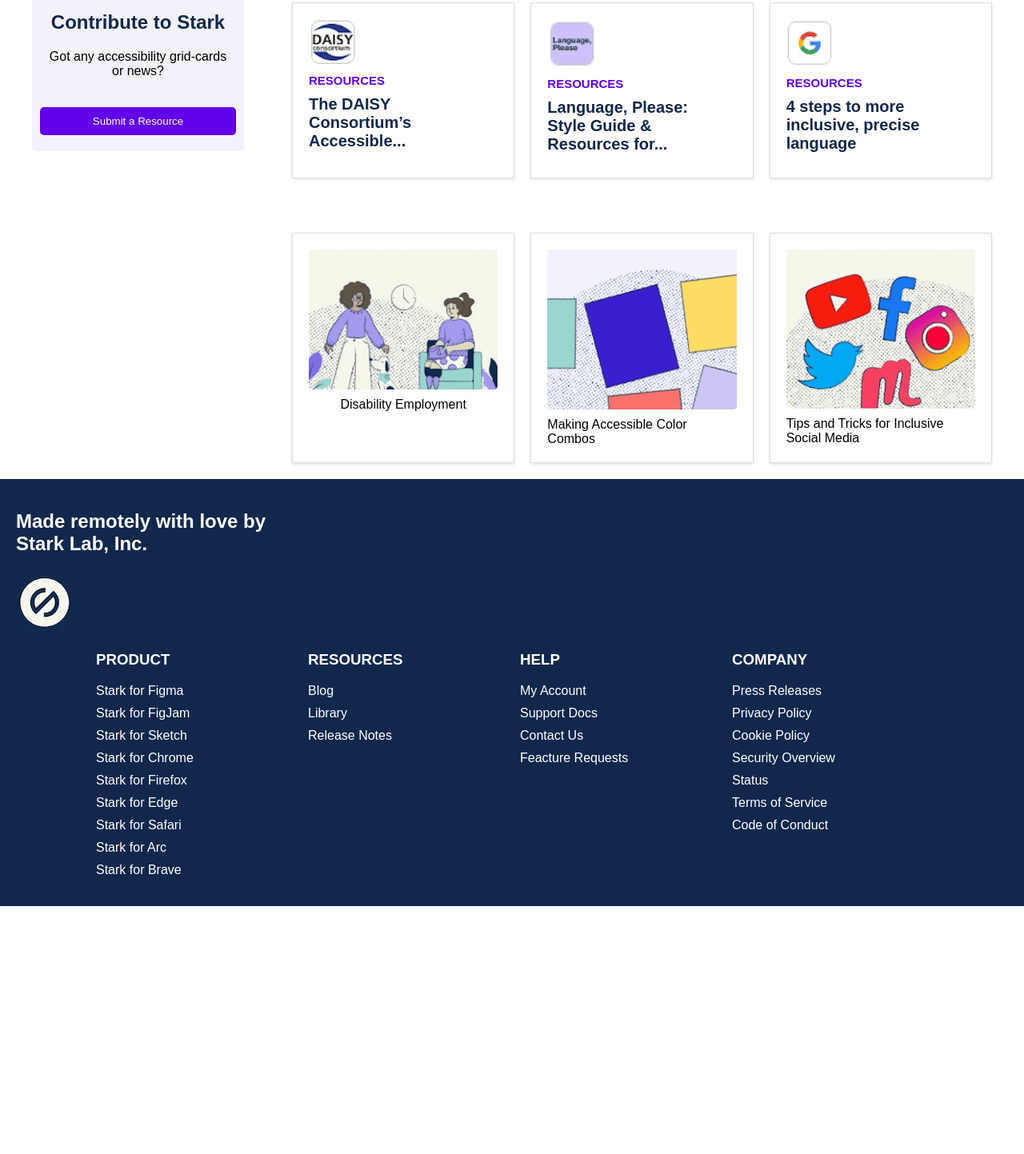
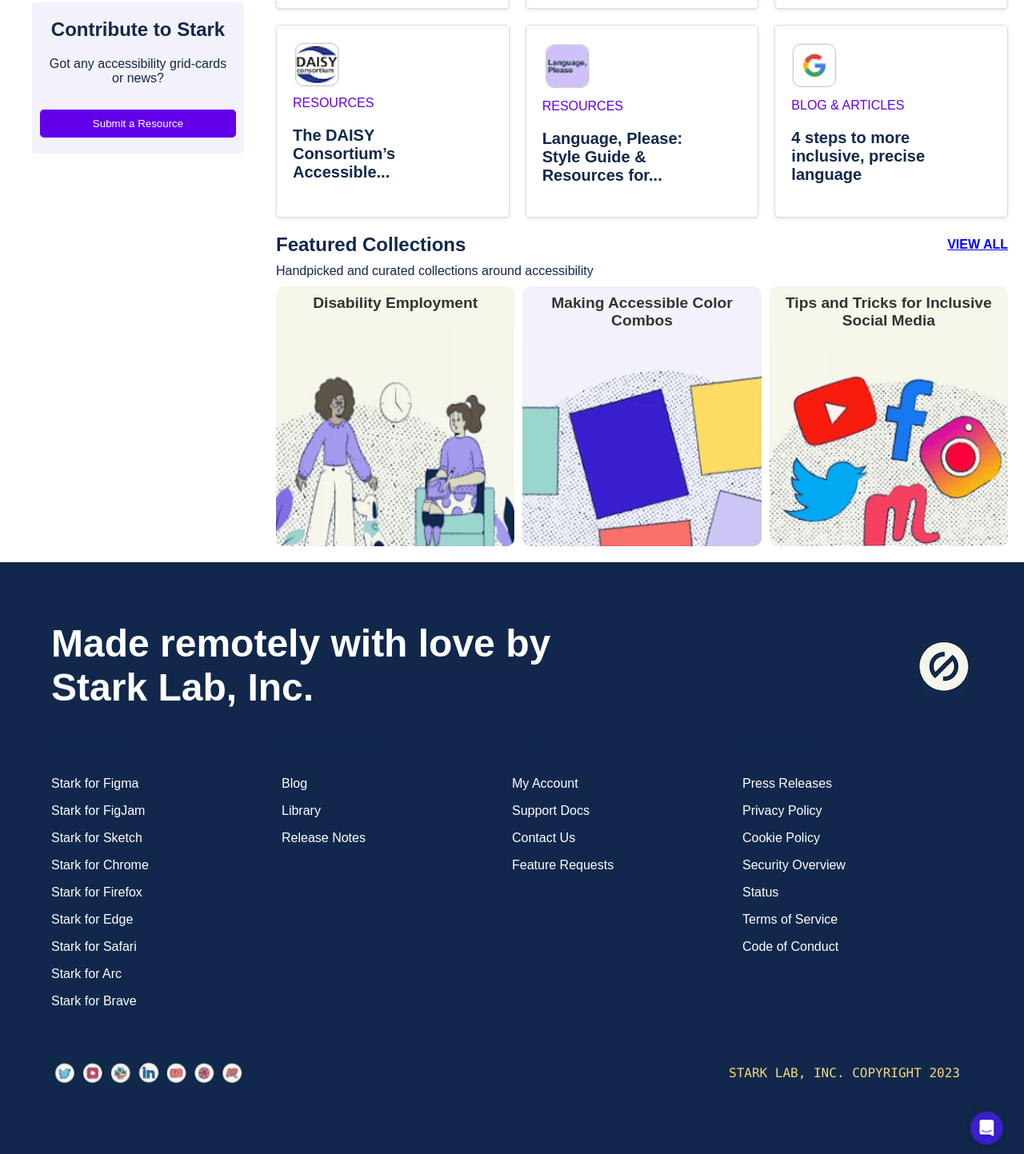
Before and after one commit to Luis-L02/pw22431112, a plain HTML site: page practica12/index.html in a window 1280 px wide. Shown: the part 418-1861 px from the top of the page at 80% size. Before the commit the page ends 1551 px from the top, so only its background shows below. Drawn offline with Linux system fonts and the light colour scheme.

Commit message:
Examen terminado & refactorizado

```diff
--- a/practica12/css/estilos.css
+++ b/practica12/css/estilos.css
@@ -1,8 +1,13 @@
-html{
-    --headernav-color:#F6F6EA;
-    --fontnav-color:#4838A9;
-    --azul-marino:#11284C;
+/* Variables de color */
+html {
+    --headernav-color: #F6F6EA;
+    --fontnav-color: #4838A9;
+    --azul-marino: #11284C;
+    --button-color: #6200ea;
+    --color-span:var(--button-color);
 }
+
+/* Estilos generales del cuerpo */
 body {
     font-family: 'Arial', sans-serif;
     margin: 0 auto;
@@ -12,18 +17,20 @@
     min-height: 100vh;
     max-width: 1400px;
 }
-h1{
-    color: #122A4A;
-}
-h2,h3{
-    color: white;
+
+/* Estilos de encabezados y párrafos */
+h1, h2, h3, p {
+    color: var(--azul-marino);
+    margin: 0;
+    padding: 10px 0;
 }
 
+/* Encabezado */
 header {
     padding: 10px 20px;
     background-color: var(--headernav-color);
+}
 
-}
 header nav ul {
     list-style: none;
     padding: 0;
@@ -33,7 +40,7 @@
 }
 
 header nav ul li {
-    padding: 0px 20px 0px 20px;
+    padding: 0 20px;
 }
 
 header nav ul li a {
@@ -46,25 +53,35 @@
     height: 50px;
     width: 60px;
 }
+span{
+    color: var(--color-span);
+}
 
-.daystrial {
-    background-color: #6200ea;
+/* Botón de prueba */
+.daystrial, .boton-resource {
+    background-color: var(--button-color);
     color: #fff;
     padding: 10px 20px;
     border-radius: 5px;
-    text-decoration: none;
+    border: none;
+    width: 100%;
+    margin-top: 20px;
+    cursor: pointer;
 }
 
+/* Estilos del contenido principal */
 main {
     padding: 20px;
 }
 
+/* Diseño de la cuadrícula principal */
 .grid-principal {
     display: grid;
     grid-template-columns: 1fr 3fr;
     gap: 20px;
 }
-/*Side bar*/
+
+/* Sidebar */
 .sidebar {
     padding: 20px;
 }
@@ -76,48 +93,58 @@
 
 .sidebar ul li {
     margin-bottom: 10px;
+    cursor: pointer;
 }
 
-.sidebar ul li a {
-    text-decoration: none;
-    color: #333;
-}
-
-.boton-resource {
-    background-color: #6200ea;
-    color: #fff;
-    padding: 10px;
-    border: none;
-    border-radius: 5px;
-    width: 100%;
-    margin-top: 20px;
-    cursor: pointer;
-}
-.stark{
+/* Sección Stark */
+.stark {
     background-color: #F3F2FB;
     border-radius: 5px;
-    align-items: center;
-    justify-content: center;
     text-align: center;
     padding: 10px 10px 20px 10px;
 }
-.stark h2{
+
+.stark h2 {
     color: var(--azul-marino);
 }
 
-input[type="text"]{
+/* Estilos de formularios */
+input[type="text"] {
     width: 100%;
     padding: 10px;
     border-radius: 5px;
     border: 1px solid #ddd;
-    margin-bottom: 10pxx
+    margin-bottom: 10px;
 }
 
-
-.library-content {
-    padding: 0 20px;
+/* Nuevos en la librería */
+.view-all {
+    text-decoration: underline;
+    color: blue;
+    font-weight: bold;
+    margin-left: auto;
+    cursor: pointer;
 }
 
+/* Encabezado y contenido de la biblioteca */
+.library-header {
+    display: flex;
+    justify-content: space-between;
+    align-items: center;
+}
+
+.library-header h1,
+.library-header h2 {
+    font-size: 24px;
+    padding: 0;
+    margin: 0;
+}
+
+.library-header h2 {
+    color: var(--azul-marino);
+}
+
+/* Tarjetas de la cuadrícula */
 .grid-cards {
     display: grid;
     grid-template-columns: repeat(3, 1fr);
@@ -128,96 +155,163 @@
 .card {
     background-color: #fff;
     border: 1px solid #ddd;
+    border-radius: 5px;
     padding: 20px;
     display: flex;
     flex-direction: column;
     align-items: start;
+    transition: transform 0.3s ease;
     box-shadow: 0 2px 4px rgba(0, 0, 0, 0.1);
 }
+
+.card:hover {
+    transform: translateY(-10px);
+}
+
 .card img {
     max-width: 100%;
     height: auto;
     margin-bottom: 10px;
 }
-.card h2{
+
+.card h2 {
     font-size: 20px;
-    color: var(--azul-marino);
-    margin: 10px 0px;
+    margin: 10px 0;
 }
-span{
-    color: #6200ea;
-    font-weight: bolder;
-    font-size: 15px;
-}
-/*Asidek*/
 
-
-
+/* Colecciones */
 .grid-collections {
     display: grid;
     grid-template-columns: repeat(3, 1fr);
-    gap: 20px;
+    column-gap: 10px;
+    justify-content: space-evenly;
 }
 
 .collection-card {
-    background-color: #fff;
-    border: 1px solid #ddd;
-    padding: 20px;
-    display: flex;
-    flex-direction: column;
-    align-items: center;
-    box-shadow: 0 2px 4px rgba(0, 0, 0, 0.1);
+    border-radius: 10px;
+    overflow: hidden;
+    width: 100%;
+    text-align: center;
+    transition: transform 0.3s ease;
+    display: grid;
+    grid-template-rows: auto 1fr;
+}
+
+.collection-card:hover {
+    transform: translateY(-10px);
+}
+
+.card-header {
+    font-size: 1.2em;
+    font-weight: bold;
+    color: #333;
+    margin-bottom: 10px;
 }
 
 .collection-card img {
-    max-width: 100%;
-    height: auto;
-    margin-bottom: 10px;
+    height: 100%;
+    width: 100%;
 }
 
-/*Footer*/
-
-footer {
-    background-color: var(--azul-marino);
-    padding: 20px;
+/* FOOTER -----------*/
+.footer {
+    background-color: #11284c;
+    position: relative;
+    color: white;
+    padding: 4rem;
 }
 
-.grid-footer {
-    display: grid;
-    grid-template-columns: 1 2fr;
-    gap: 0px;
+.footer-header {
+    display: flex;
+    justify-content: space-between;
+    align-items: center;
+    margin-bottom: 1rem;
 }
 
-.grid-footer-links {
-    display: grid;
-    grid-template-columns: repeat(4, 1fr);
-    gap: 20px;
-    justify-content: center;
-    margin: 0 100px;
+.footer-title {
+    font-size: 3rem;
+    font-weight: bold;
+    color: white;
+}
 
+.footer-content {
+    display: flex;
+    justify-content: space-between;
+    flex-wrap: wrap;
 }
-.grid-footer-links article ul {
+
+.footer-section {
+    flex: 1;
+    min-width: 150px;
+    margin-bottom: 1rem;
+}
+
+.footer-section ul {
     list-style: none;
     padding: 0;
 }
 
-.grid-footer-links article ul li {
-    margin-bottom: 10px;
+.footer-section ul li {
+    margin-bottom: 1rem;
 }
 
-.grid-footer-links article ul li a {
+.footer-section ul li a {
     text-decoration: none;
     color: white;
 }
 
-.grid-footer-links section h3 {
-    margin-bottom: 10px;
+.footer-bottom {
+    display: flex;
+    justify-content: space-between;
+    align-items: center;
+    margin-top: 2rem;
+    padding-bottom: 1rem;
 }
 
-.side-text{
+.links {
+    width: 19dvw;
+    padding-right: 1rem;
+}
+
+.footer-right {
+    display: flex;
+    align-items: center;
+}
+
+.copyright {
+    margin-right: 1rem;
+    color: #f3d875;
+    font-family: consolas;
+}
+
+.chat-button {
+    background: none;
+    border: none;
+    cursor: pointer;
+    margin: 1rem;
+    position: absolute;
+    right: 0;
+    bottom: 0;
+}
+
+.chat-button img {
+    width: 50px;
+}
+/* Texto lateral */
+.side-text {
     padding: 10px;
+}
 
+/* Estilo especial para el tercer elemento del menú */
+nav > ul > li:nth-child(3) {
+    color: var(--button-color);
 }
-nav > ul > li:nth-child(3){
-    color: #6200ea;
+
+/* Estilos de fondo */
+.beige {
+    background-color: #F6F6EA;
 }
+
+.combos {
+    background-color: #F3F2FB;
+}
--- a/practica12/index.html
+++ b/practica12/index.html
@@ -1,11 +1,13 @@
 <!DOCTYPE html>
 <html lang="es">
+
 <head>
     <meta charset="UTF-8">
     <meta name="viewport" content="width=device-width, initial-scale=1.0">
     <title>Examen HTML5 + CSS3</title>
     <link rel="stylesheet" href="css/estilos.css">
 </head>
+
 <body>
     <header>
         <nav>
@@ -13,7 +15,7 @@
                 <li><img src="img/logo_library.png" alt=""></li>
                 <li><a href="#">PRODUCT</a></li>
                 <li><a href="#">PRICING</a></li>
-                <li><a href="#">Blog</a></li>
+                <li><a href="#">BLOG</a></li>
                 <li><a href="#">LIBRARY</a></li>
                 <li><a href="#">SUPPORT</a></li>
                 <li><a href="#">LOG IN</a></li>
@@ -40,17 +42,21 @@
                 </nav>
             </aside>
             <article class="library-content">
-                <h1>New in the Library</h1>
+                <article class="library-header">
+                    <h1>New in the Library</h1>
+                    <span class="view-all">VIEW ALL</span>
+                </article>
+                <p>Newly added accessibility resources, guides, and more.</p>
                 <article class="grid-cards">
                     <article class="card">
                         <img src="img/logo_humber.png" alt="">
                         <span>RESOURCES</span>
-                        <h2>  Making <br> Accessible Books </h2>
+                        <h2> Making <br> Accessible Books </h2>
                     </article>
                     <article class="card">
                         <img src="img/logo_daisy.png" alt="">
                         <span>RESOURCES</span>
-                        <h2>  Inclusive <br> Publishing </h2>
+                        <h2> Inclusive <br> Publishing </h2>
                     </article>
                     <article class="card">
                         <img src="img/logo_apln.png" alt="">
@@ -69,37 +75,40 @@
                     </article>
                     <article class="card">
                         <img src="img/logo_google.png" alt="">
-                        <span>RESOURCES</span>
+                        <span>BLOG & ARTICLES</span>
                         <h2> 4 steps to more <br> inclusive, precise <br> language </h2>
                     </article>
                 </article>
-                <h2>Featured Collections</h2>
+                <article class="library-header">
+                    <h2>Featured Collections</h2>
+                    <span class="view-all">VIEW ALL</span>
+                </article>
+                <p>Handpicked and curated collections around accessibility</p>
                 <article class="grid-collections">
-                    <article class="collection-card">
-                        <img src="img/employment.png" alt="">
-                        Disability Employment
+                    <article class="collection-card beige">
+                        <h2 class="card-header">Disability Employment</h2>
+                        <img src="img/employment.png" alt="Disability Employment">
                     </article>
-                    <article class="collection-card">
-                        <img src="img/combos.png" alt="">
-                        Making Accessible Color Combos
+                    <article class="collection-card combos">
+                        <h2 class="card-header">Making Accessible Color Combos</h2>
+                        <img src="img/combos.png" alt="Making Accessible Color Combos">
                     </article>
-                    <article class="collection-card">
-                        <img src="img/socialmedia.png" alt="">
-                        Tips and Tricks for Inclusive Social Media
+                    <article class="collection-card beige">
+                        <h2 class="card-header">Tips and Tricks for Inclusive Social Media</h2>
+                        <img src="img/socialmedia.png" alt="Tips and Tricks for Inclusive Social Media">
                     </article>
                 </article>
             </article>
         </section>
     </main>
-    <footer class="grid-footer">
-        <article>
-            <h2>
-                Made remotely with love by <br> Stark Lab, Inc.
-            </h2>
-            <img src="img/logo_library2.png" alt="">
+    <footer class="footer">
+        <article class="footer-header">
+            <h2 class="footer-title">Made remotely with love by <br> Stark Lab, Inc.</h2>
+            <img src="img/logo_library2.png" alt="Stark Lab Logo" class="footer-logo">
         </article>
-        <article class="grid-footer-links">
-            <article>
+
+        <section class="footer-content">
+            <article class="footer-section">
                 <h3>PRODUCT</h3>
                 <ul>
                     <li><a href="#">Stark for Figma</a></li>
@@ -113,7 +122,8 @@
                     <li><a href="#">Stark for Brave</a></li>
                 </ul>
             </article>
-            <article>
+
+            <article class="footer-section">
                 <h3>RESOURCES</h3>
                 <ul>
                     <li><a href="#">Blog</a></li>
@@ -121,16 +131,18 @@
                     <li><a href="#">Release Notes</a></li>
                 </ul>
             </article>
-            <article>
+
+            <article class="footer-section">
                 <h3>HELP</h3>
                 <ul>
                     <li><a href="#">My Account</a></li>
                     <li><a href="#">Support Docs</a></li>
                     <li><a href="#">Contact Us</a></li>
-                    <li><a href="#">Feacture Requests</a></li>
+                    <li><a href="#">Feature Requests</a></li>
                 </ul>
             </article>
-            <article>
+
+            <article class="footer-section">
                 <h3>COMPANY</h3>
                 <ul>
                     <li><a href="#">Press Releases</a></li>
@@ -142,7 +154,19 @@
                     <li><a href="#">Code of Conduct</a></li>
                 </ul>
             </article>
-        </article>
-    </footer>
+        </section>
+
+        <section class="footer-bottom">
+            <img class="links" src="img/links.png" alt="Logos Links">
+            <article class="footer-right">
+                <span class="copyright">
+                    STARK LAB, INC. COPYRIGHT 2023
+                </span>
+            </article>
+            <button class="chat-button" aria-label="Open chat">
+                <img src="img/support.png" alt="Support Icon">
+            </button>
+        </section>
+    </footer>
 </body>
 </html>
```
